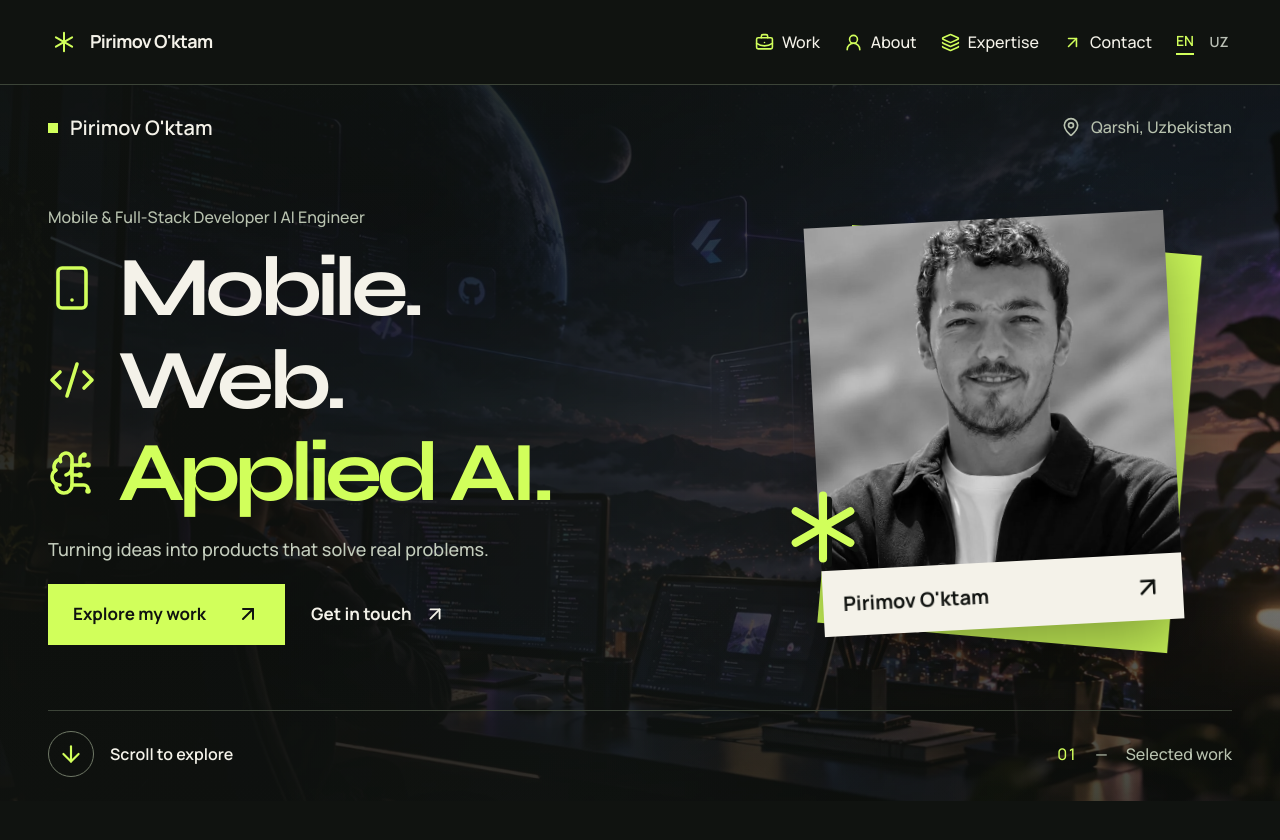
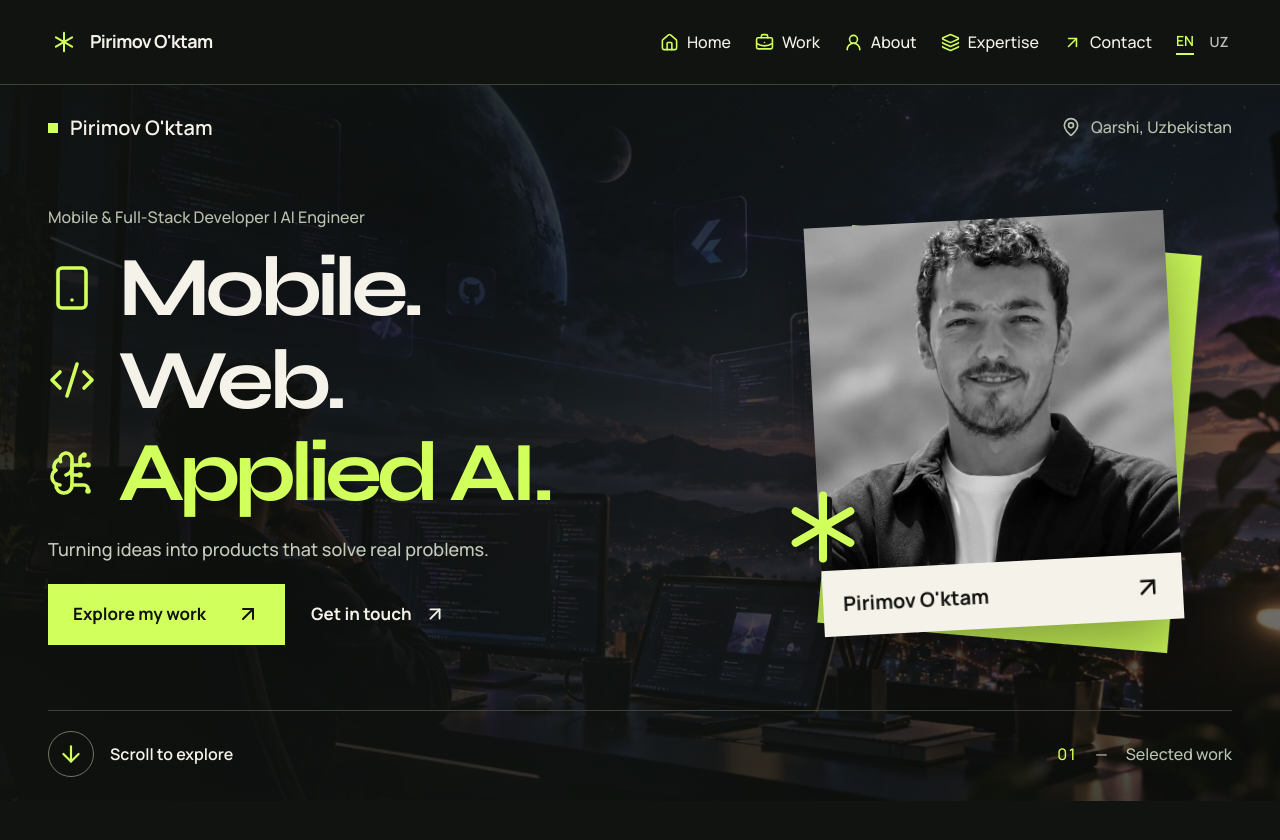
Before and after one commit to PirimovUktam/portfolio, a Next.js app: page / in a window 1280 px wide. Shown: the top 840 px of the page. Built offline with nearby package versions, Linux system fonts and the light colour scheme.

Commit message:
Add localized Home navigation to the sticky header

```diff
--- a/src/components/site-header.tsx
+++ b/src/components/site-header.tsx
@@ -1,14 +1,14 @@
 import Link from "next/link";
-import { Asterisk, BriefcaseBusiness, UserRound, Layers3, ArrowUpRight } from "lucide-react";
+import { Asterisk, House, BriefcaseBusiness, UserRound, Layers3, ArrowUpRight } from "lucide-react";
 import { portfolio, type Locale } from "@/data/portfolio";
 import { homePath, projectPath } from "@/lib/routes";
 import { MobileMenu } from "./mobile-menu";
 
-const navigationIcons = [BriefcaseBusiness, UserRound, Layers3, ArrowUpRight];
+const navigationIcons = [House, BriefcaseBusiness, UserRound, Layers3, ArrowUpRight];
 
 export function SiteHeader({ locale, slug }: { locale: Locale; slug?: string }) {
   const links = portfolio.nav.map(({ id, label }) => ({
-    href: `${homePath(locale)}#${id}`,
+    href: `${slug ? homePath(locale) : ""}#${id}`,
     label: label[locale],
   }));
   return (
--- a/src/data/portfolio.ts
+++ b/src/data/portfolio.ts
@@ -221,6 +221,7 @@ export const portfolio: Portfolio = {
     scrollHint: { en: "Scroll to explore", uz: "Pastga aylantiring" },
   },
   nav: [
+    { id: "top", label: { en: "Home", uz: "Bosh sahifa" } },
     { id: "work", label: { en: "Work", uz: "Loyihalar" } },
     { id: "about", label: { en: "About", uz: "Men haqimda" } },
     { id: "expertise", label: { en: "Expertise", uz: "Ko‘nikmalar" } },
```
